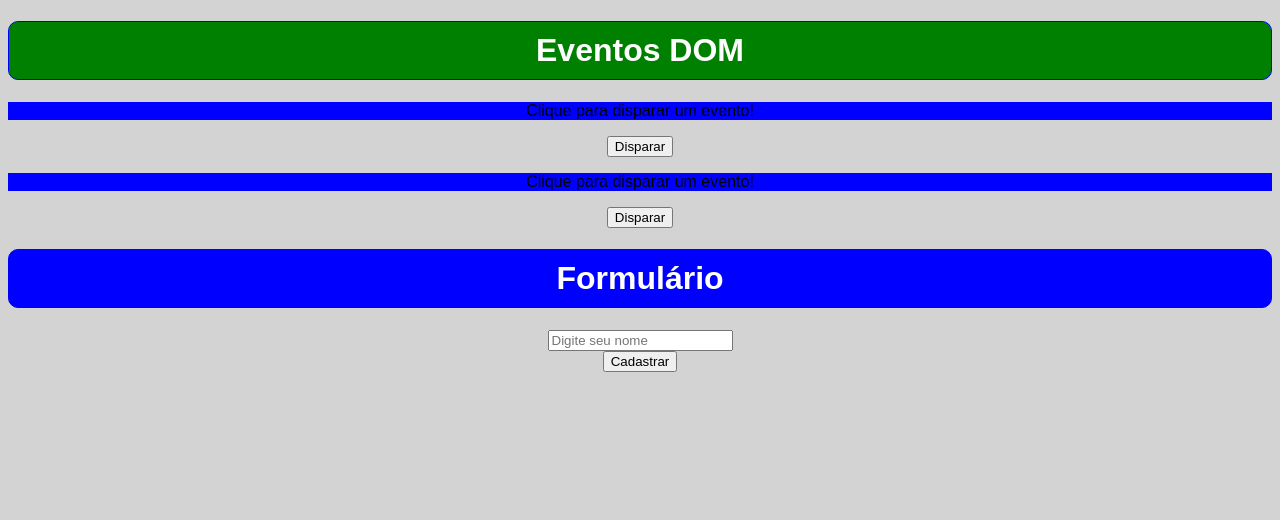
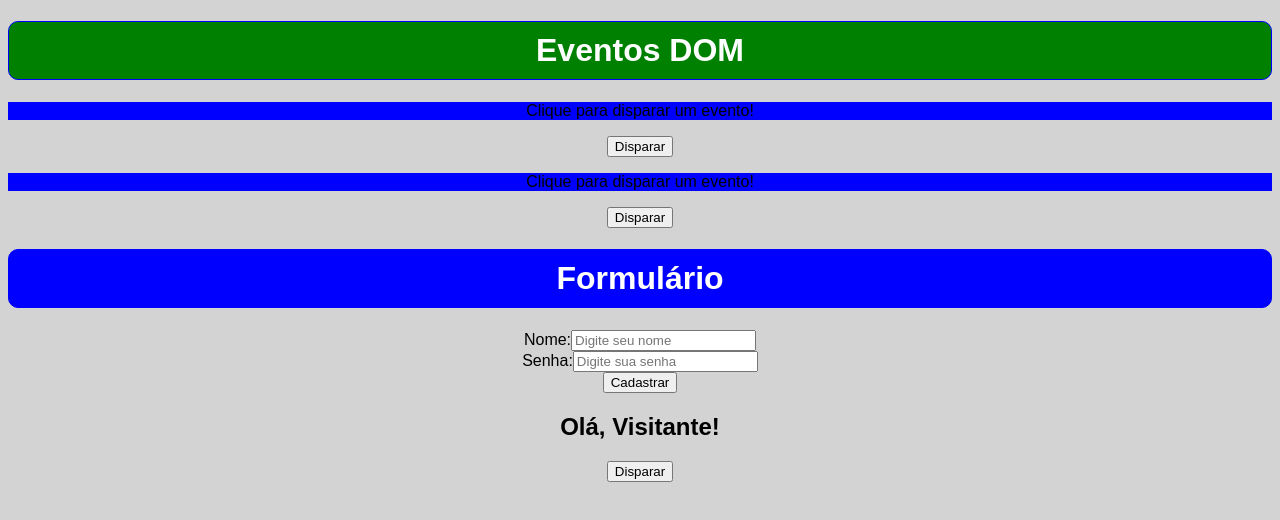
Before and after one commit to AlmaNegr/meu-projeto, a React (Create React App) app: page / in a window 1280 px wide. Shown: the top 520 px of the page. Built offline with nearby package versions, Linux system fonts and the light colour scheme.

Commit message:
useState

```diff
--- a/src/App.js
+++ b/src/App.js
@@ -1,6 +1,7 @@
 import './App.css'
 import Evento from './components/Evento'
 import Form from './components/Form'
+import Nome from './components/Nome'
 
 
 function App() {
@@ -11,6 +12,7 @@ function App() {
       <Evento numero="1"/>
       <Evento numero="2"/>
       <Form />
+      <Nome />
     </div>
   )
 }
--- a/src/components/Form.js
+++ b/src/components/Form.js
@@ -1,20 +1,29 @@
 import styles from './Frase.module.css'
+import { useState } from 'react'
 
 function Form() {
-
     function cadastrarUsuario(e) {
         e.preventDefault()
-        console.log('Usuário cadastrado.')
+        console.log(`Usuário ${name} foi cadastrado com a senha ${password}`)
     }
+
+    const [name, setName] = useState()
+    const [password, setPassword] = useState()
 
     return(
         <div>
             <h1 className={styles.fraseContainer}>Formulário</h1>
             <form onSubmit={cadastrarUsuario}>
                 <div>
-                    <input type="text" placeholder="Digite seu nome"></input>
+                    <label htmlFor='name'>Nome:</label>
+                    <input type="text" placeholder="Digite seu nome" id='name' name='name' onChange={(e) => setName(e.target.value)} value={name}></input>
                 </div>
                 <div>
+                    <label htmlFor='password'>Senha:</label>
+                    <input type='number' id='password' placeholder='Digite sua senha' name='password' onChange={(e) => setPassword(e.target.value)} value={password}></input>
+                </div>
+                <div>
+
                     <input type="submit" value="Cadastrar"></input>
                 </div>
             </form>
--- /dev/null
+++ b/src/components/Nome.js
@@ -0,0 +1,19 @@
+import { useState } from "react"
+
+function Nome() {
+    const [nome, setNome] = useState("Visitante")
+
+
+    function mudaNome() {
+        setNome("Alisson")
+    }
+
+    return(
+        <div>
+            <h2>Olá, {nome}!</h2>
+            <button onClick={mudaNome}>Disparar</button>
+        </div>
+    )
+}
+
+export default Nome
```
